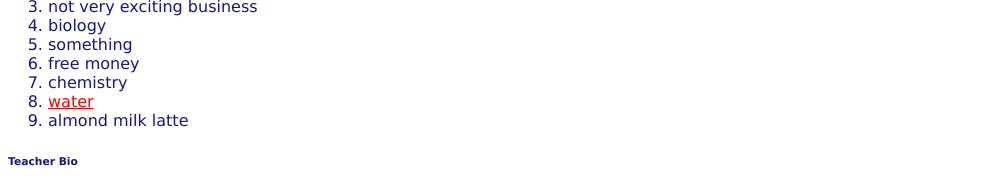
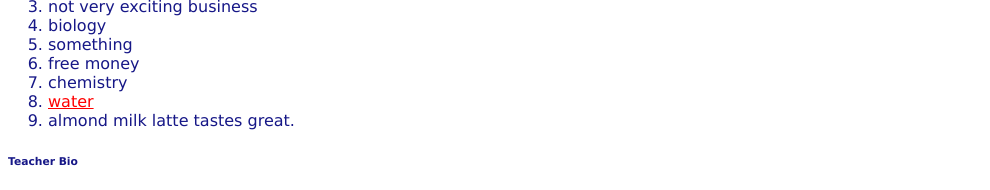
Before and after one commit to harmonicnw/fhsapp_profile, a plain HTML site: page index.html in a window 1280 px wide. Shown: the part 398-588 px from the top of the page, without its empty margins (0-990 px from the left). Drawn offline with Linux system fonts and the light colour scheme.

Commit message:
almond milk latte

```diff
--- a/index.html
+++ b/index.html
@@ -26,7 +26,7 @@
 			<li>free money</li>
 			<li>chemistry</li>
 			<li><a href="https://www.youtube.com">water</a></li>
-			<li>almond milk latte</li>
+			<li>almond milk latte tastes great.</li>
 		</ol>
 		<h6>Teacher Bio</h6>
 			<p> I enjoy science </p>
```
